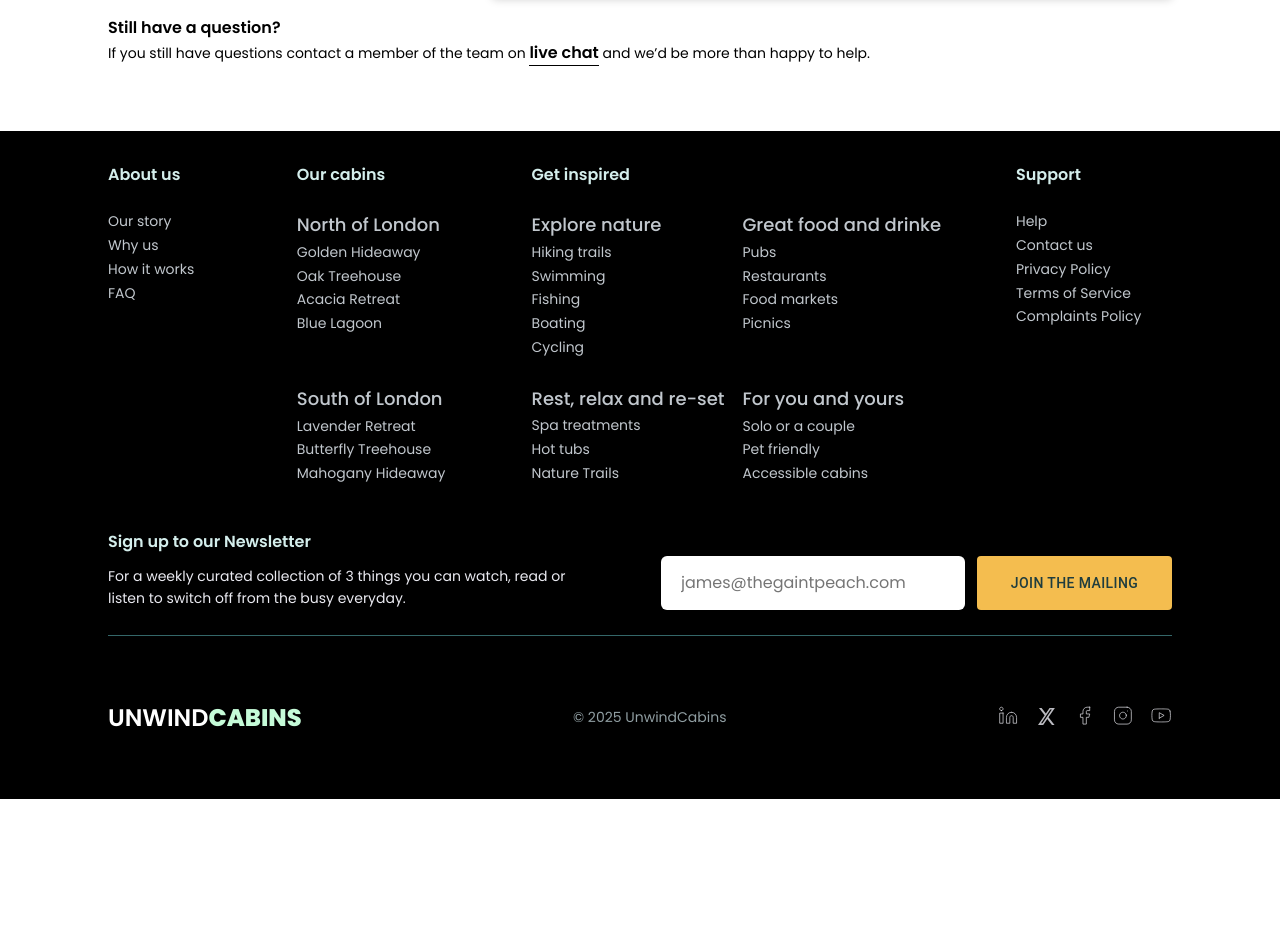
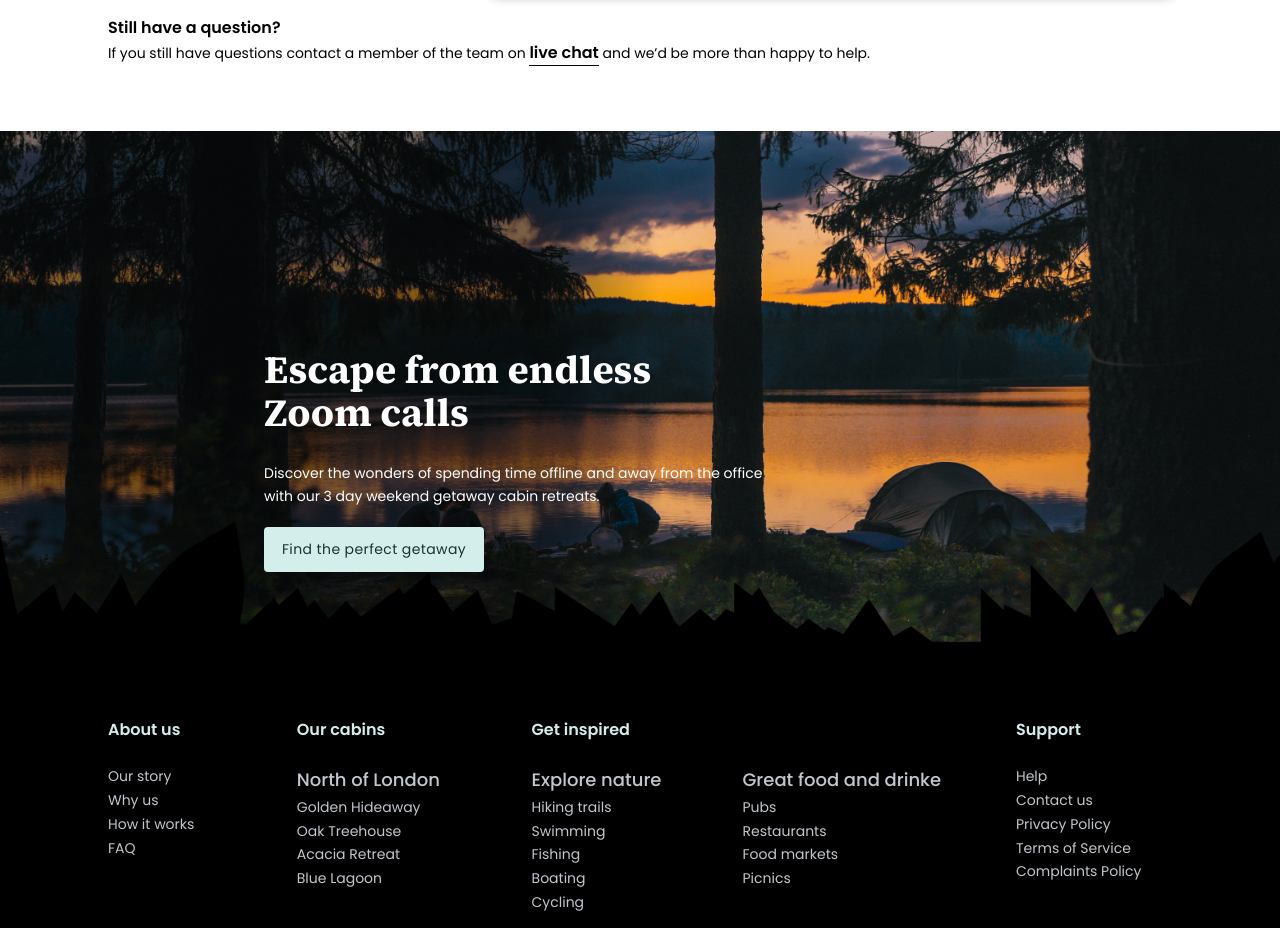
Before and after one commit to yevmot/UnwindCabins-TypeScript, a React (Create React App) app: page / in a window 1280 px wide. Shown: the part 4100-5028 px from the top of the page. Before the commit the page ends 4899 px from the top, so only its background shows below. Built offline with nearby package versions, Linux system fonts and the light colour scheme; no server answers.

Commit message:
prefooter changes

```diff
--- a/src/App.tsx
+++ b/src/App.tsx
@@ -17,7 +17,6 @@ import { CabinDetailsPage } from './pages/сabin-details/CabinDetailsPage';
 const App = (): JSX.Element => {
   return (
     <div className="App">
-
       <ScrollToAnchor/>
       <Routes>
         <Route path='/' element={<LayOut/>}>
--- a/src/pages/home/HomePage.tsx
+++ b/src/pages/home/HomePage.tsx
@@ -6,7 +6,7 @@ import { Experience } from './modules/experience/Experience';
 import { VideoSection } from './modules/video-section/videoSection';
 import { Find } from './modules/find/Find';
 import { About } from './modules/about/About';
-// import PreFooter from '../../components/sections/pre-footer/PreFooter';
+import { PreFooter } from './modules/pre-footer/PreFooter';
 
 export const HomePage = (): ReactElement => {
   return (
@@ -18,7 +18,7 @@ export const HomePage = (): ReactElement => {
       <VideoSection />
       <Find />
       <About />
-      {/* <PreFooter /> */}
+      <PreFooter />
     </>
   );
 };
--- a/src/components/sections/pre-footer/PreFooter.tsx
+++ b/src/pages/home/modules/pre-footer/PreFooter.tsx
@@ -1,15 +1,13 @@
-import BgImg from './../../../img/pre-footer-bg.jpg';
-import Shadow from './../../../img/pre-footer-shadow.png';
-// import { BasicButton } from '../../buttons/BasicButton';
 import Button from '@mui/material/Button';
 import { motion } from 'framer-motion';
-import './preFooter.css';
+import './styles/preFooter.css';
 import { JSX } from 'react';
-import { createTextAnimation } from './../../../types/textAnimation';
+import { createTextAnimation } from '../../../../types/textAnimation';
+import { BgImg, Shadow } from './constants/images';
 
 const textAnimation = createTextAnimation({ y: -100 });
 
-const PreFooter = (): JSX.Element => {
+export const PreFooter = (): JSX.Element => {
   return (
     <section className='pre-footer-wrapper'>
       <div className="big-container">
@@ -39,10 +37,12 @@ const PreFooter = (): JSX.Element => {
                 sx={{
                   bgcolor: '#D4EEEC',
                   color: '#173333',
-                  width: '205px',
-                  height: '40px',
+                  width: '220px',
+                  height: '45px',
                   fontSize: '14px',
                   fontWeight: '400',
+                  fontFamily: 'Poppins',
+                  textTransform: 'none',
                 }}
               >
             Find the perfect getaway
@@ -55,5 +55,3 @@ const PreFooter = (): JSX.Element => {
     </section>
   );
 };
-
-export default PreFooter;
--- /dev/null
+++ b/src/pages/home/modules/pre-footer/constants/images.ts
@@ -0,0 +1,2 @@
+export const BgImg = './../../../img/pre-footer-bg.jpg';
+export const Shadow = './../../../img/pre-footer-shadow.png';
```
Also changed, not shown: src/pages/home/modules/pre-footer/styles/preFooter.css (renamed from src/components/sections/pre-footer/preFooter.css).
